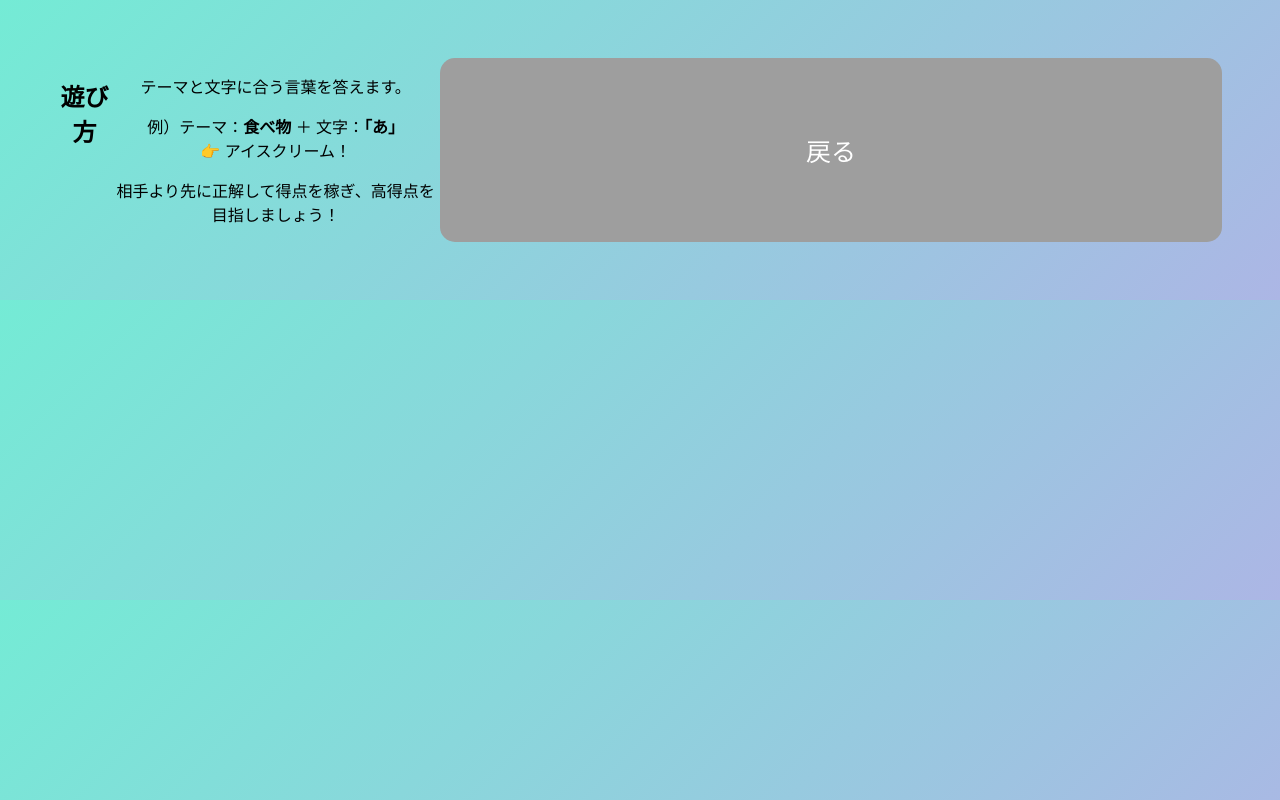
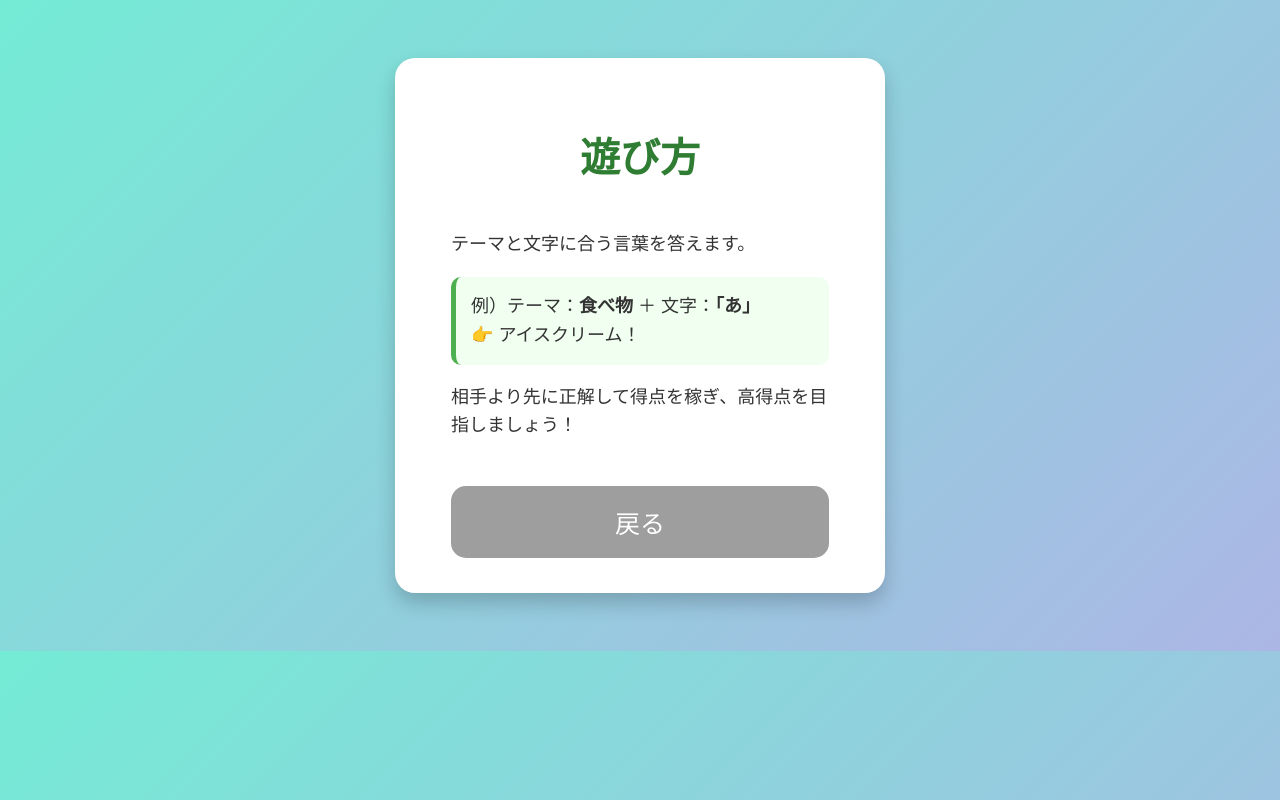
Before and after one commit to fharu944/wordsniper2, a website: page index.html in a window 1280 px wide. Both pictures are taken after a click on the button "遊び方". Drawn offline with nearby package versions, Linux system fonts and the light colour scheme; no server answers.

Commit message:
Update style.css

```diff
--- a/style.css
+++ b/style.css
@@ -300,6 +300,42 @@ button:active{
 
 }
 
+#rulesScreen {
+    background: white;
+    width: 420px;
+    margin: auto;
+    padding: 35px;
+    border-radius: 20px;
+    box-shadow: 0 10px 20px rgba(0,0,0,0.2);
+    display: flex; /* JSで制御 */
+    flex-direction: column;
+    align-items: center;
+    gap: 18px;
+}
+
+#rulesScreen h2 {
+    font-size: 40px;
+    color: #2e7d32;
+    margin-bottom: 10px;
+}
+
+.rules-content {
+    font-size: 18px;
+    line-height: 1.6;
+    color: #333;
+    text-align: left; /* 説明文は左寄せが見やすいです */
+    width: 90%;
+    margin-bottom: 10px;
+}
+
+.rules-content .example {
+    background: #f0fff0;
+    padding: 15px;
+    border-radius: 10px;
+    border-left: 5px solid #4CAF50;
+    margin: 15px 0;
+}
+
 #joinScreen {
     background: white;
     width: 420px;
```
